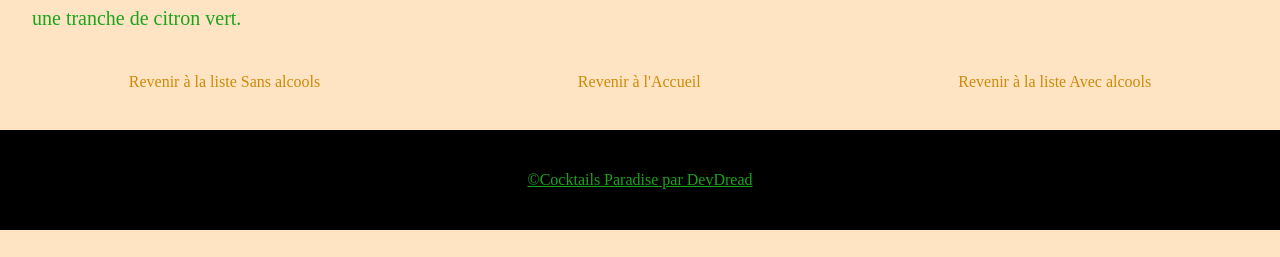
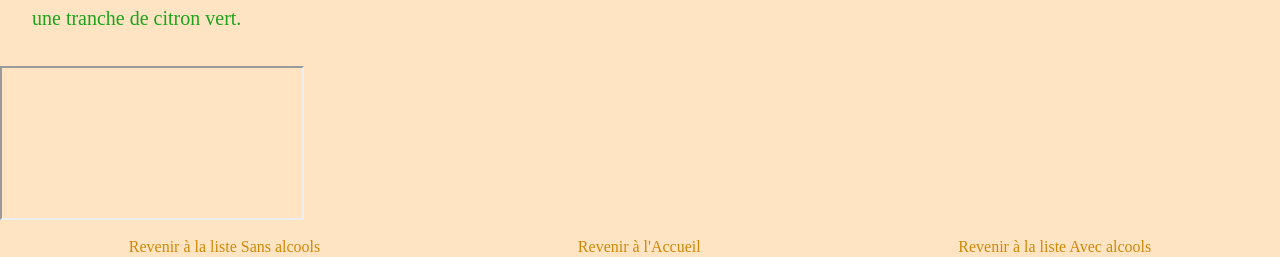
Before and after one commit to J-Patlmx/CocktailsParadise-ultimate, a React (Vite) app: page /this_cocktail/DDCAA123456 in a window 1280 px wide. Shown: the part 695-952 px from the top of the page. Before the commit the page ends 925 px from the top, so only its background shows below. Built offline with nearby package versions, Linux system fonts and the light colour scheme.

Commit message:
Refact This cocktail

```diff
--- a/src/pages/This_Cocktail.jsx
+++ b/src/pages/This_Cocktail.jsx
@@ -35,6 +35,7 @@ function ThisCocktail() {
           </ul></div>
         </div>
         <p>{cocktail.instructions}</p>
+        <iframe>{cocktail.video}</iframe>
        {/* Navigations */}
        <nav className="into-Cocktail-Selection">
               <NavLink className="App-Cocktail-link-TC" to={"/cocktailSA"}>
```
